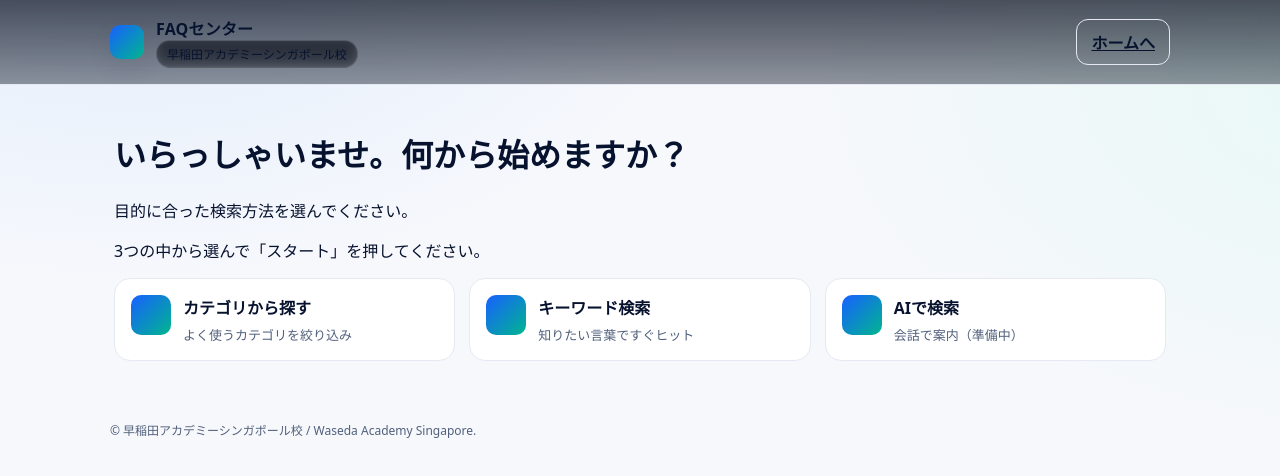
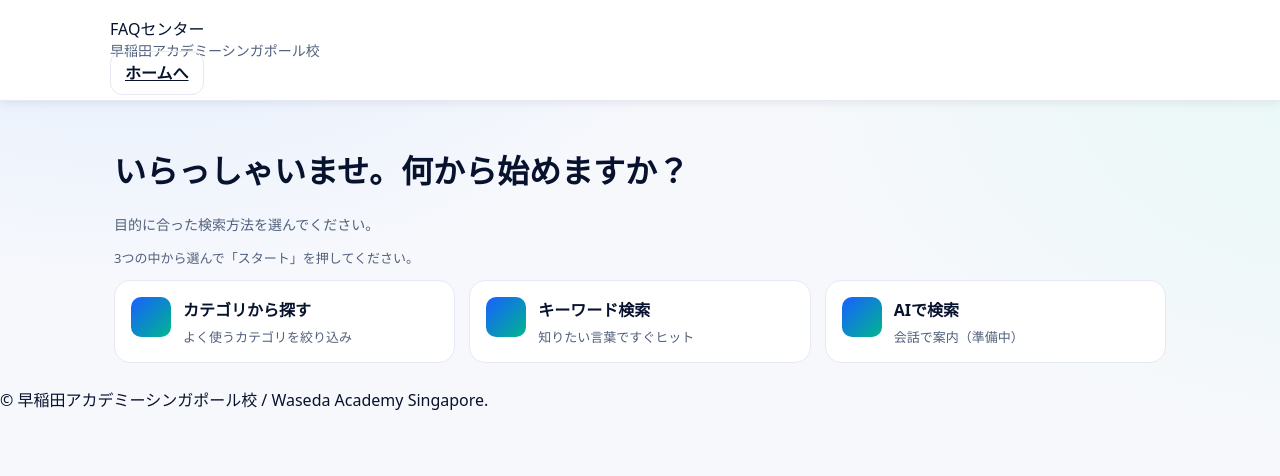
Before and after one commit to hazamayurinoki999/waseaca-faq, a plain HTML site: page index.html in a window 1280 px wide. Drawn offline with Linux system fonts and the light colour scheme.

Commit message:
Update app.css

```diff
--- a/assets/app.css
+++ b/assets/app.css
@@ -23,17 +23,29 @@
 }
 .container{max-width:1100px;margin:0 auto;padding:16px 20px}
 
-/* Header */
-.header{position:sticky; top:0; z-index:50; backdrop-filter:saturate(140%) blur(8px);
-  background:linear-gradient(180deg, rgba(17,24,39,.75), rgba(17,24,39,.45)); border-bottom:1px solid var(--border);}
-.bar{display:flex;align-items:center;justify-content:space-between;gap:12px;flex-wrap:wrap}
-.brand{display:flex;align-items:center;gap:12px;min-width:260px}
-.logo{width:34px;height:34px;border-radius:10px;background:linear-gradient(135deg,var(--brand-blue), var(--brand-green));box-shadow:var(--shadow)}
-.title{font-weight:800;letter-spacing:.2px}
-.site-note{color:var(--text);background:linear-gradient(180deg, rgba(0,0,0,.28), rgba(0,0,0,.12));
-  border:1px solid rgba(255,255,255,.12); border-radius:999px; padding:4px 10px; font-size:12px; backdrop-filter: blur(6px);}
-.site-footer{margin:24px auto;padding:12px 20px;max-width:1100px;color:var(--muted);font-size:12px}
-.site-footer a{color:var(--muted);text-decoration:underline}
+/* Header – くっきり見える配色に */
+.header{
+  position:sticky; top:0; z-index:50;
+  background:var(--surface);                /* ← 背景グラデの影響を断つ */
+  border-bottom:1px solid var(--border);
+  box-shadow:0 2px 10px rgba(0,0,0,.08);
+  backdrop-filter:saturate(140%) blur(8px); /* なくてもOK（残してもOK） */
+}
+
+@media (prefers-color-scheme: dark){
+  .header{
+    background:rgba(18,26,43,.94);          /* ダーク時はやや濃いめ */
+    box-shadow:0 2px 12px rgba(0,0,0,.45);
+  }
+}
+
+.subtle{ color:var(--muted); font-size:14px; }
+.stepnote{ color:var(--muted); font-size:13px; margin-top:4px; }
+.btn.ghost{ background:rgba(255,255,255,.06); }
+@media (prefers-color-scheme: dark){
+  .btn.ghost{ background:rgba(255,255,255,.04); }
+}
+
 
 /* Controls / pills / buttons */
 .tools{display:flex;gap:10px;align-items:center;margin:14px 0 6px;flex-wrap:wrap}
```
